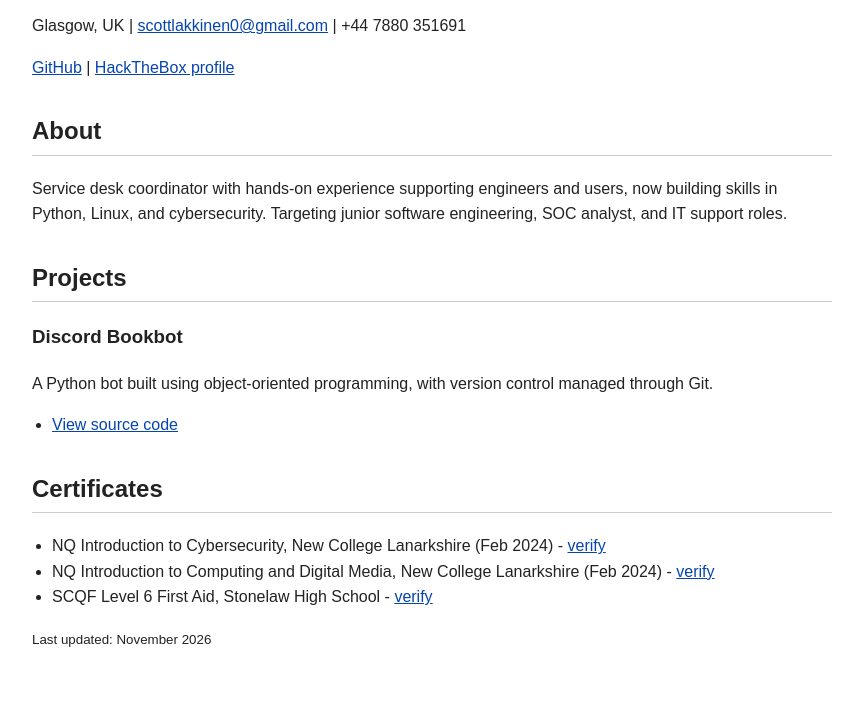
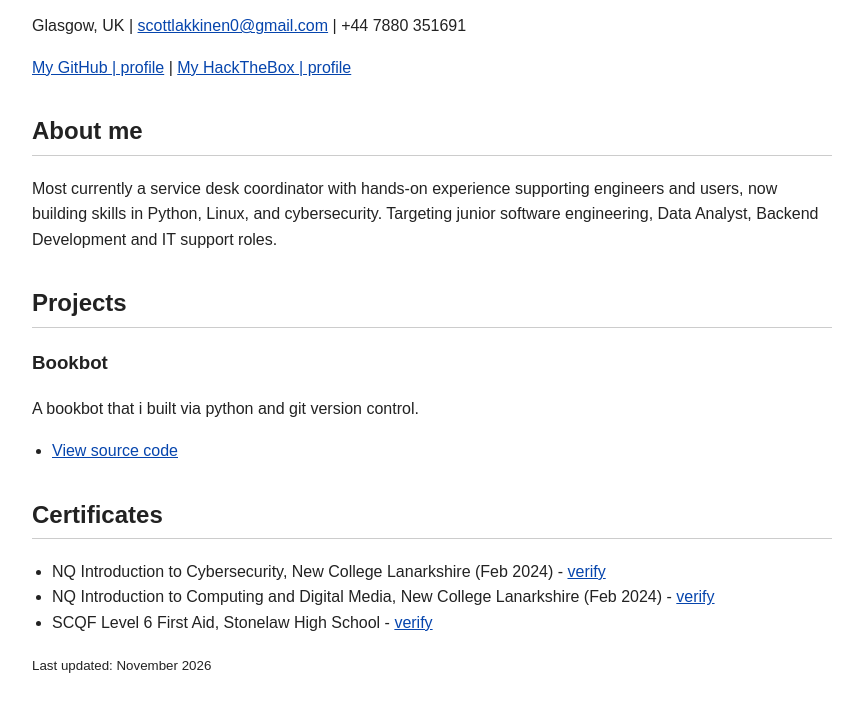
Before and after one commit to re-vik-sys/scott-lakkinen, a plain HTML site: page index.html in a window 1280 px wide. Shown: the part 94-802 px from the top of the page, without its empty margins (208-1071 px from the left). Drawn offline with Linux system fonts and the light colour scheme.

Commit message:
updated URL to source code

```diff
--- a/index.html
+++ b/index.html
@@ -25,26 +25,26 @@
     <h1>Scott Lakkinen</h1>
     <p>Glasgow, UK | <a href="mailto:scottlakkinen0@gmail.com">scottlakkinen0@gmail.com</a> | +44 7880 351691</p>
     <p>
-      <a href="https://github.com/re-vik-sys">GitHub</a> |
-      <a href="https://profile.hackthebox.com/profile/01a1bc98-305b-71f9-b44f-a36c6162ed01?utm_medium=copy_url">HackTheBox profile</a>
+      <a href="https://github.com/re-vik-sys">My GitHub | profile</a> |
+      <a href="https://profile.hackthebox.com/profile/01a1bc98-305b-71f9-b44f-a36c6162ed01?utm_medium=copy_url">My HackTheBox | profile</a>
     </p>
   </header>
 
   <section>
-    <h2>About</h2>
+    <h2>About me</h2>
     <p>
-      Service desk coordinator with hands-on experience supporting engineers and users,
+      Most currently a service desk coordinator with hands-on experience supporting engineers and users,
       now building skills in Python, Linux, and cybersecurity. Targeting junior software
-      engineering, SOC analyst, and IT support roles.
+      engineering, Data Analyst, Backend Development and IT support roles.
     </p>
   </section>
 
   <section>
     <h2>Projects</h2>
-    <h3>Discord Bookbot</h3>
-    <p>A Python bot built using object-oriented programming, with version control managed through Git.</p>
+    <h3>Bookbot</h3>
+    <p>A bookbot that i built via python and git version control.</p>
     <ul>
-      <li><a href="https://github.com/re-vik-sys/YOUR-REPO-NAME">View source code</a></li>
+      <li><a href="https://github.com/re-vik-sys/bookbot">View source code</a></li>
     </ul>
   </section>
 
```
